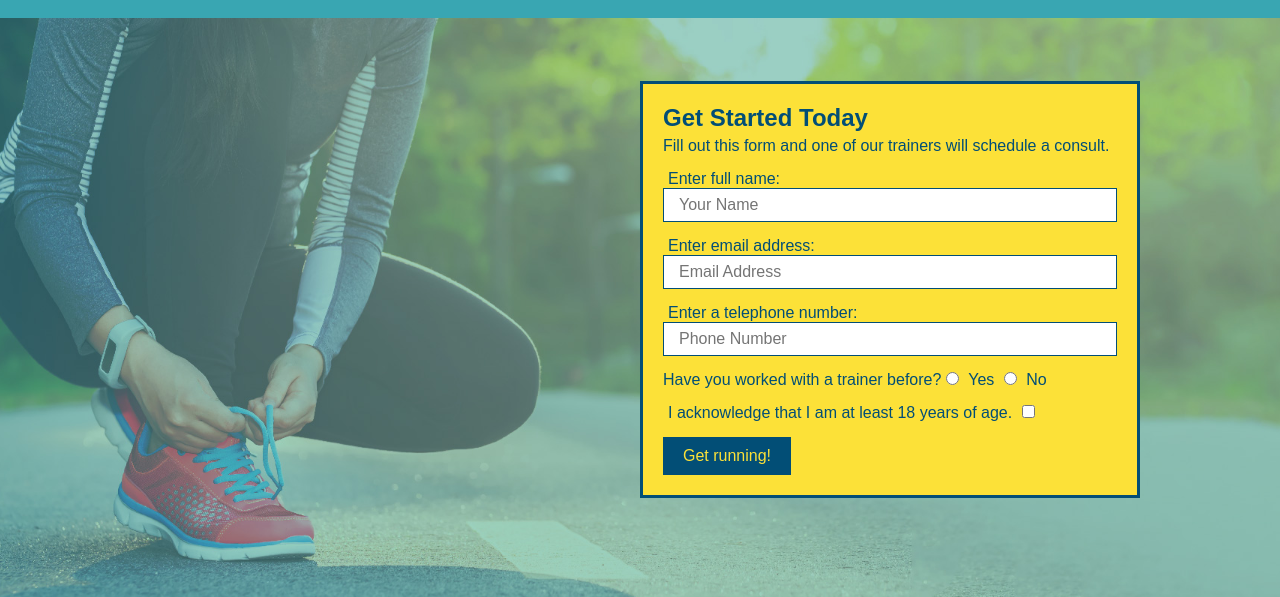
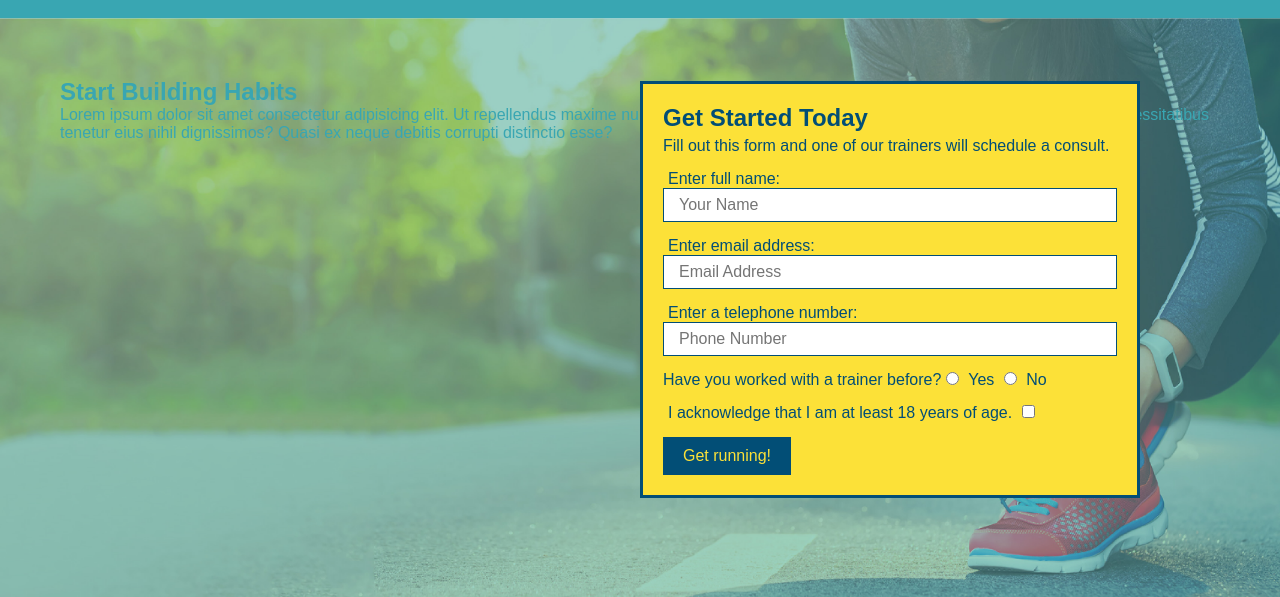
Before and after one commit to elease123/run-buddy, a plain HTML site: page index.html in a window 1280 px wide. Shown: the part 64-661 px from the top of the page. Drawn offline with Linux system fonts and the light colour scheme.

Commit message:
add content to hero, replace image

```diff
--- a/assets/css/style.css
+++ b/assets/css/style.css
@@ -73,7 +73,7 @@ footer a {
 /* Hero Styles Start */
 .hero {
     padding: 60px;
-    background-image: url("../images/hero-bg.jpg");
+    background-image: url("../images/hero.bg.jpg");
     height: 600px;
     background-size: cover;
     background-position: center;
--- a/index.html
+++ b/index.html
@@ -38,6 +38,12 @@
 
 <!--hero/jumbotron-->
 <section class="hero">
+    <div class="hero-cta">
+        <h2>Start Building Habits</h2>
+        <p>Lorem ipsum dolor sit amet consectetur adipisicing elit. Ut repellendus maxime numquam, blanditiis quasi assumenda delectus accusamus, impedit necessitatibus tenetur eius nihil dignissimos?
+           Quasi ex neque debitis corrupti distinctio esse?
+        </p>
+    </div>
    <div class="hero-form">
        <h3>Get Started Today</h3>
        <p>Fill out this form and one of our trainers will schedule a consult.</p>
```
Also changed, not shown: assets/images/hero.bg.jpg (added).
